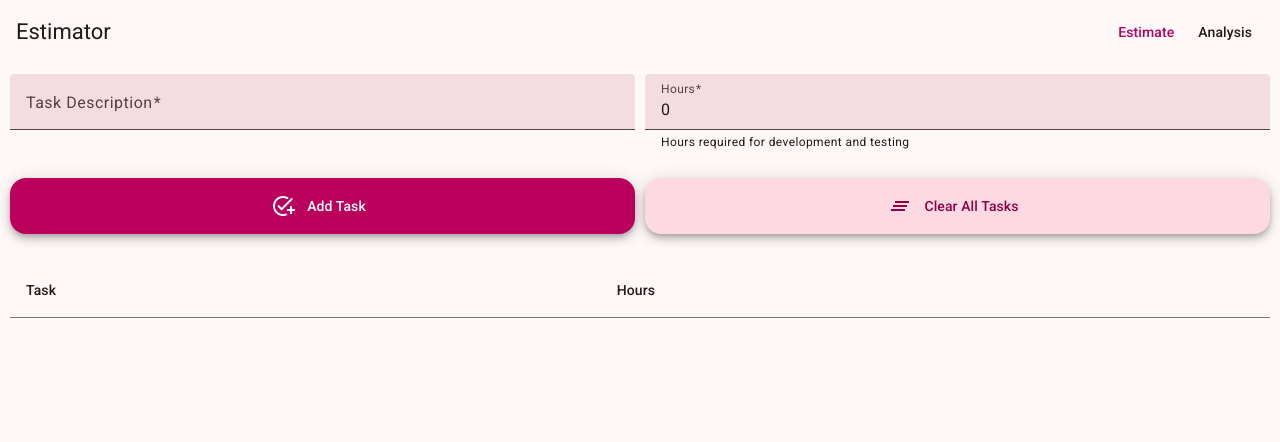
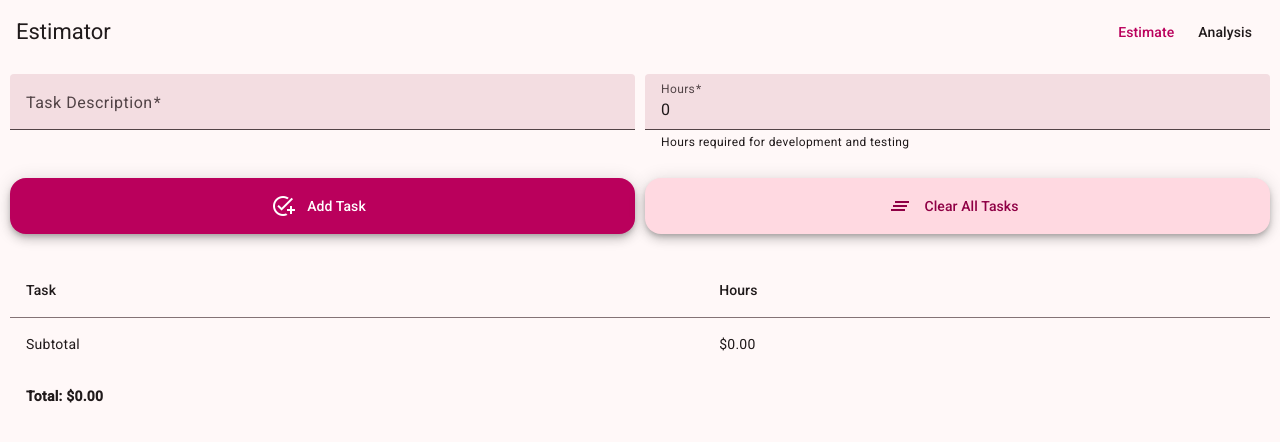
Before and after one commit to SabaSabaXYZ/estimator, an Angular app: page / in a window 1280 px wide. Shown: the top 442 px of the page. Built offline with nearby package versions, Linux system fonts and the light colour scheme.

Commit message:
Displaying subtotal and total

```diff
--- a/src/app/estimate/estimate.html
+++ b/src/app/estimate/estimate.html
@@ -38,12 +38,19 @@
     <ng-container matColumnDef="description">
       <th mat-header-cell *matHeaderCellDef>Task</th>
       <td mat-cell *matCellDef="let element">{{ element.description }}</td>
+      <td mat-footer-cell *matFooterCellDef>Subtotal</td>
     </ng-container>
     <ng-container matColumnDef="hours">
       <th mat-header-cell *matHeaderCellDef>Hours</th>
-      <td mat-cell *matCellDef="let element">{{ element.hours }}</td>
+      <td mat-cell *matCellDef="let element">{{ element.hours | currency }}</td>
+      <td mat-footer-cell *matFooterCellDef>{{ state.subtotal() | currency }}</td>
+    </ng-container>
+    <ng-container matColumnDef="total">
+      <td mat-footer-cell *matFooterCellDef [attr.colspan]="displayedColumns.length">Total: {{ state.total() | currency }}</td>
     </ng-container>
     <tr mat-header-row *matHeaderRowDef="displayedColumns; sticky: true;"></tr>
     <tr mat-row *matRowDef="let row; columns: displayedColumns;"></tr>
+    <tr mat-footer-row *matFooterRowDef="displayedColumns; sticky: true;"></tr>
+    <tr mat-footer-row *matFooterRowDef="['total']; sticky: true;" class="total-row"></tr>
   </table>
 </div>
--- a/src/app/estimate/estimate.scss
+++ b/src/app/estimate/estimate.scss
@@ -24,3 +24,7 @@ div.section + div.section {
 .primary-fab-button {
   @include mat.fab-overrides((container-color: var(--mat-sys-primary), foreground-color: var(--mat-sys-on-primary)));
 }
+
+.total-row {
+  font-weight: bold;
+}
--- a/src/app/estimate/estimate.ts
+++ b/src/app/estimate/estimate.ts
@@ -1,15 +1,17 @@
 import { Component, inject, Injector, signal, WritableSignal } from '@angular/core';
+import { CurrencyPipe } from '@angular/common';
+import { EstimationItem, StateService } from '../state-service';
+import { FieldTree, form, FormField, required } from '@angular/forms/signals';
 import { MatButtonModule } from '@angular/material/button';
 import { MatFormFieldModule } from '@angular/material/form-field';
 import { MatIconModule } from '@angular/material/icon';
 import { MatInputModule } from '@angular/material/input';
 import { MatTableModule } from '@angular/material/table';
-import { EstimationItem, StateService } from '../state-service';
 import { SignalDataSource } from '../signal-data-source';
-import { FieldTree, form, FormField, required } from '@angular/forms/signals';
 
 @Component({
   imports: [
+    CurrencyPipe,
     FormField,
     MatButtonModule,
     MatFormFieldModule,
--- a/src/app/state-service.ts
+++ b/src/app/state-service.ts
@@ -1,4 +1,4 @@
-import { Service, signal, WritableSignal } from '@angular/core';
+import { computed, Service, Signal, signal, WritableSignal } from '@angular/core';
 
 export type QuestionAnswer = {
   question: string;
@@ -15,5 +15,7 @@ export class StateService {
 
   readonly questionAnswerList: WritableSignal<QuestionAnswer[]> = signal([]);
   readonly estimationList: WritableSignal<EstimationItem[]> = signal([]);
+  readonly subtotal: Signal<number> = computed(() => this.estimationList().map(({ hours }) => hours).reduce((acc, val) => acc + val, 0));
+  readonly total: Signal<number> = computed(() => this.subtotal() * 1.3);
 
 }
```
